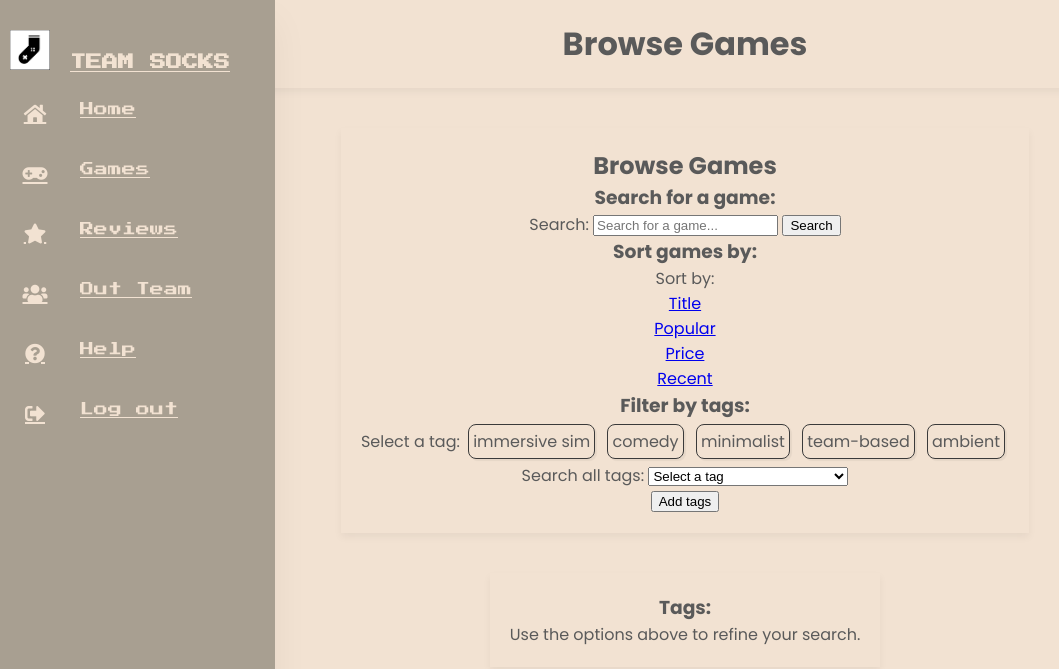
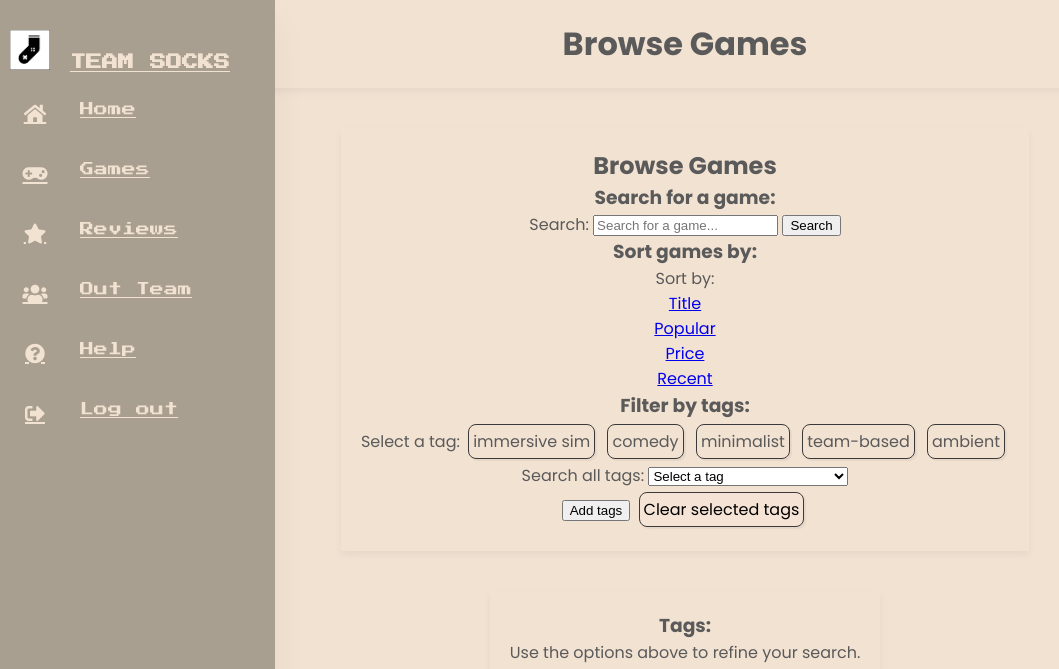
Before and after one commit to histefanhere/cs235-2023-gameswebapp-assignment-alas165_szdr400_hhu354, a Flask app: page /browse in a window 1280 px wide. Shown: the top 669 px of the page, without its empty margins (0-1059 px from the left). Run offline with Flask 3, Linux system fonts and the light colour scheme; some libraries are stand-ins or nearby versions.

Commit message:
Added button to clear current tags

```diff
--- a/games/static/css/styles.css
+++ b/games/static/css/styles.css
@@ -210,3 +210,20 @@ footer p {
     background-color: var(--col-bg-selected);
 
 }
+
+.clear-tags-button {
+    display: inline-block;
+    padding: 4px;
+    border: 1px solid var(--col-border);
+    border-radius: 0.5em;
+    margin: 4px;
+    color: var(--col-text);
+    box-shadow: 2px 2px 1px 0px var(--col-shadow);
+    background-color: var(--col-bg-selected);
+    cursor: pointer;
+}
+
+.clear-tags-button:hover {
+    background-color: var(--col-bg-highlight);
+    color: var(--col-text);
+}
--- a/games/templates/browse.html
+++ b/games/templates/browse.html
@@ -38,6 +38,7 @@
             </select><br>
 
             <input type="submit" value="Add tags">
+            <a href="{{ url_for('games_bp.browse_games_with_options', subpath=cur_sort) }}"><div class="clear-tags-button">Clear selected tags</div></a>
         </form>
     </div>
 
```
